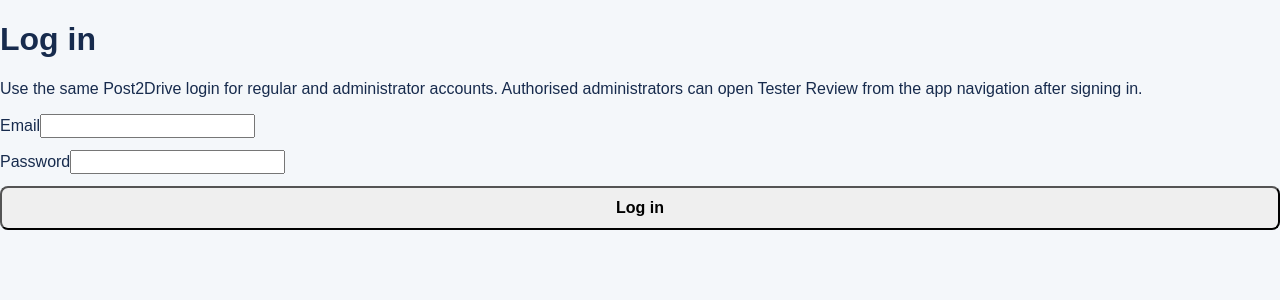
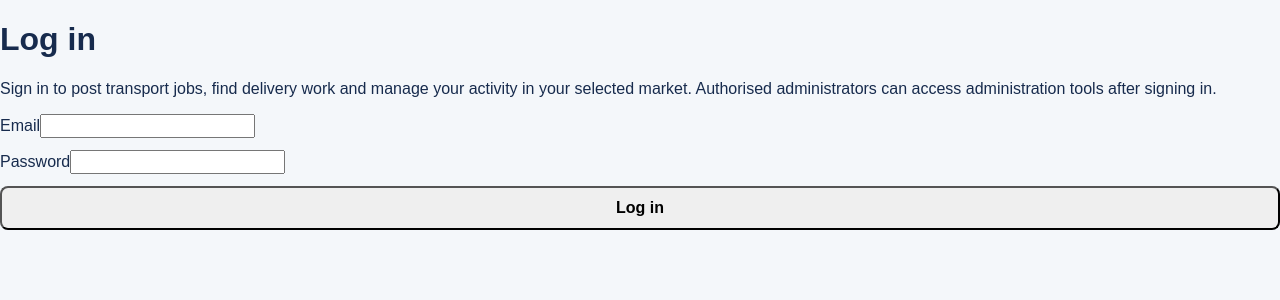
Before and after one commit to Post2Drive/post2drive-app, a Next.js app: page /login in a window 1280 px wide. Shown: the top 300 px of the page. Built offline with nearby package versions, Linux system fonts and the light colour scheme; no server answers.

Commit message:
fix: make login introduction market-neutral

```diff
--- a/app/login/page.tsx
+++ b/app/login/page.tsx
@@ -56,7 +56,7 @@ export default function LoginPage() {
   return (
     <div>
       <h1>Log in</h1>
-      <p>Use the same Post2Drive login for regular and administrator accounts. Authorised administrators can open Tester Review from the app navigation after signing in.</p>
+      <p>Sign in to post transport jobs, find delivery work and manage your activity in your selected market. Authorised administrators can access administration tools after signing in.</p>
       <form onSubmit={handleSubmit} style={{ display: "flex", flexDirection: "column", gap: 12 }}>
         <label>
           Email
```
